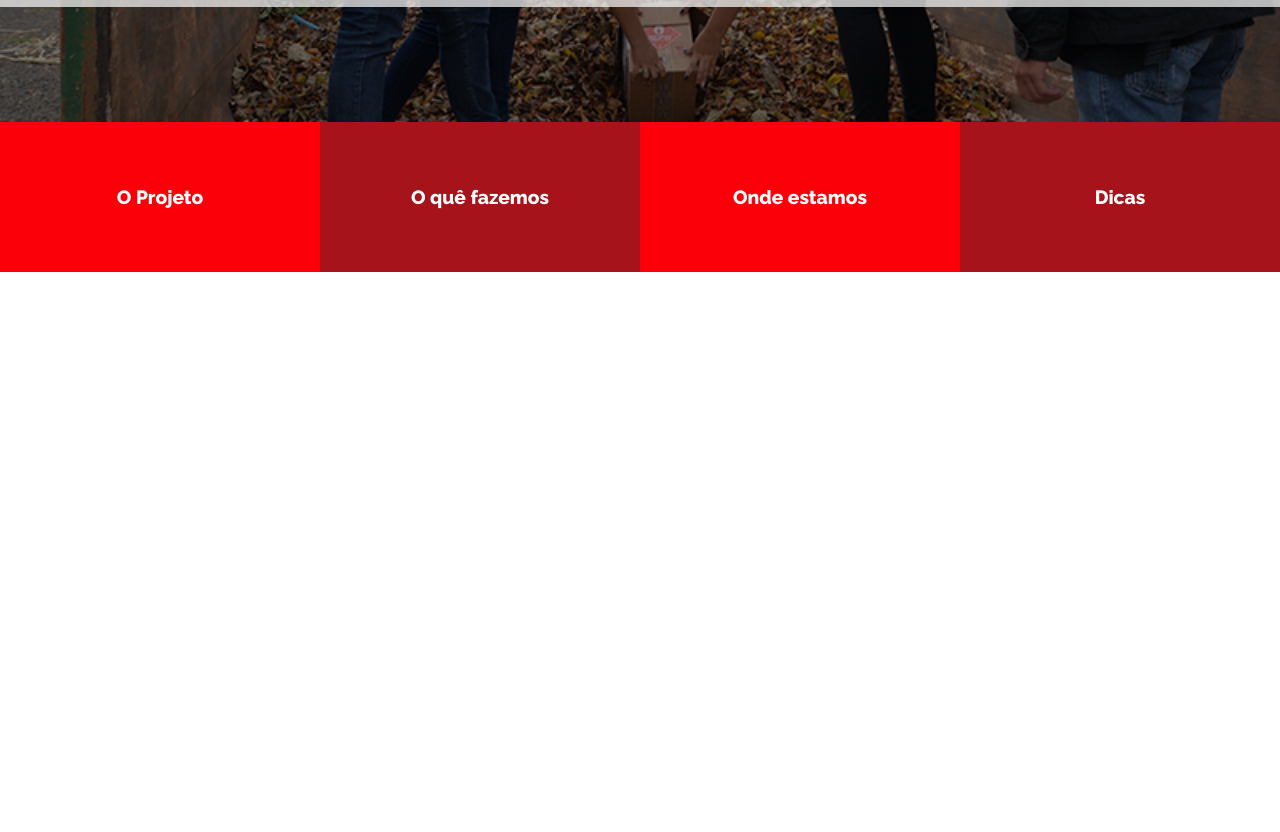
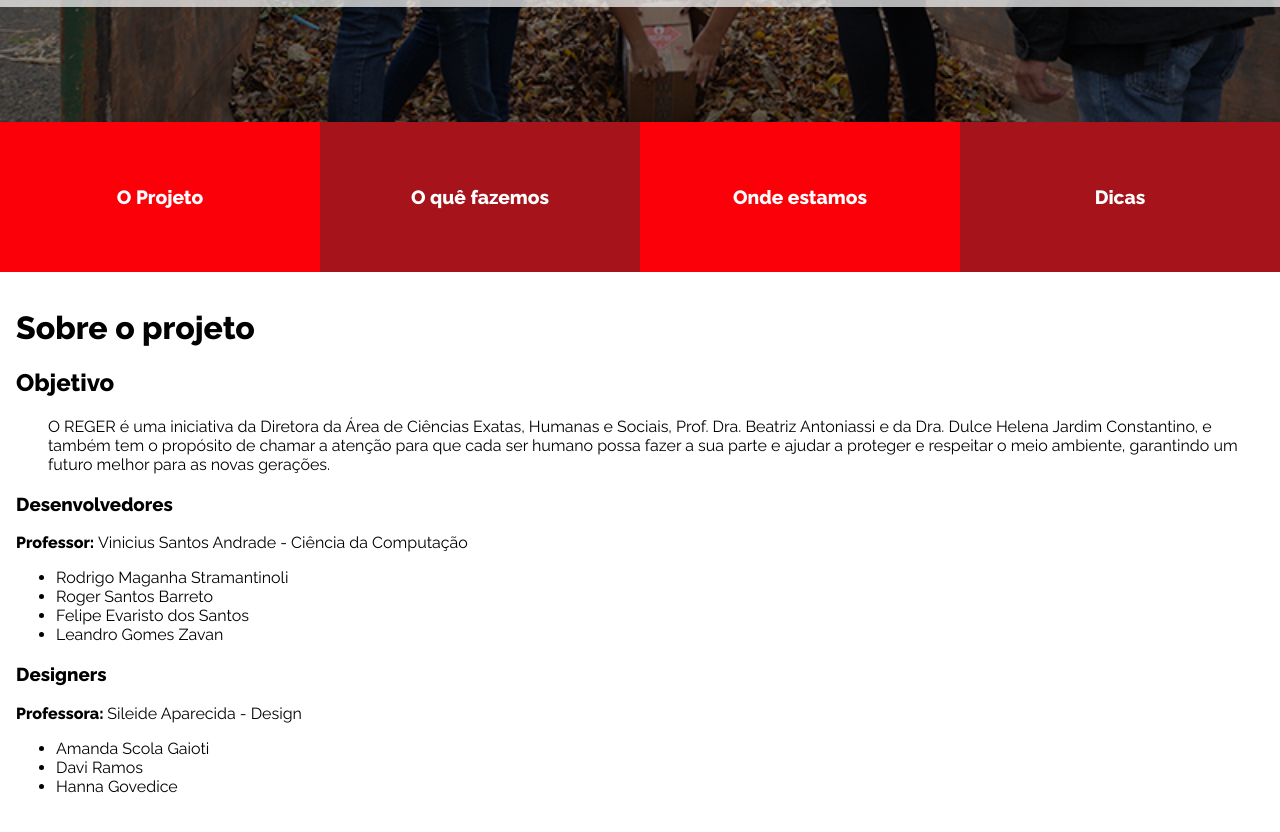
Before and after one commit to ropoko/projeto-reger, a React (Create React App) app: page / in a window 1280 px wide. Shown: the part 528-1360 px from the top of the page. Before the commit the page ends 800 px from the top, so only its background shows below. Built offline with nearby package versions, Linux system fonts and the light colour scheme.

Commit message:
feat: credits page

```diff
--- a/src/pages/Home/index.tsx
+++ b/src/pages/Home/index.tsx
@@ -17,6 +17,45 @@ function Home() {
 					<ButtonLink link="/tips" color="a6131a" text="Dicas" />
 				</div>
 			</div>
+			<div className="credits">
+				<h1>Sobre o projeto</h1>
+
+				<h2>Objetivo</h2>
+				<p className="objective-desc">
+					O REGER é uma iniciativa da Diretora da Área de Ciências Exatas,
+					Humanas e Sociais, Prof. Dra. Beatriz Antoniassi e da Dra. Dulce
+					Helena Jardim Constantino, e também tem o propósito de chamar a
+					atenção para que cada ser humano possa fazer a sua parte e ajudar a
+					proteger e respeitar o meio ambiente, garantindo um futuro melhor para
+					as novas gerações.
+				</p>
+
+				<div className="authors-dev">
+					<h3>Desenvolvedores</h3>
+					<p>
+						<strong>Professor: </strong>Vinicius Santos Andrade - Ciência da
+						Computação
+					</p>
+					<ul>
+						<li>Rodrigo Maganha Stramantinoli</li>
+						<li>Roger Santos Barreto</li>
+						<li>Felipe Evaristo dos Santos</li>
+						<li>Leandro Gomes Zavan</li>
+					</ul>
+				</div>
+
+				<div className="authors-design">
+					<h3>Designers</h3>
+					<p>
+						<strong>Professora: </strong>Sileide Aparecida - Design
+					</p>
+					<ul>
+						<li>Amanda Scola Gaioti</li>
+						<li>Davi Ramos</li>
+						<li>Hanna Govedice</li>
+					</ul>
+				</div>
+			</div>
 		</>
 	)
 }
--- a/src/styles/global.css
+++ b/src/styles/global.css
@@ -1,3 +1,7 @@
+#root {
+	overflow: hidden;
+}
+
 body {
   margin: 0;
   font-family: 'Raleway', sans-serif;
--- a/src/styles/pages/home.style.css
+++ b/src/styles/pages/home.style.css
@@ -1,6 +1,10 @@
-.background {
+.background, .credits {
 	width: 100vw;
 	height: 100vh;
+}
+
+.background {
+	max-width: 100%;
 	display: flex;
 	flex-direction: column;
 	justify-content: space-between;
@@ -34,3 +38,11 @@
 	grid-template-columns: repeat(4, 1fr);
 	z-index: 1;
 }
+
+.credits {
+	padding: 1rem;
+}
+
+.objective-desc {
+	padding: 0 2rem;
+}
```
